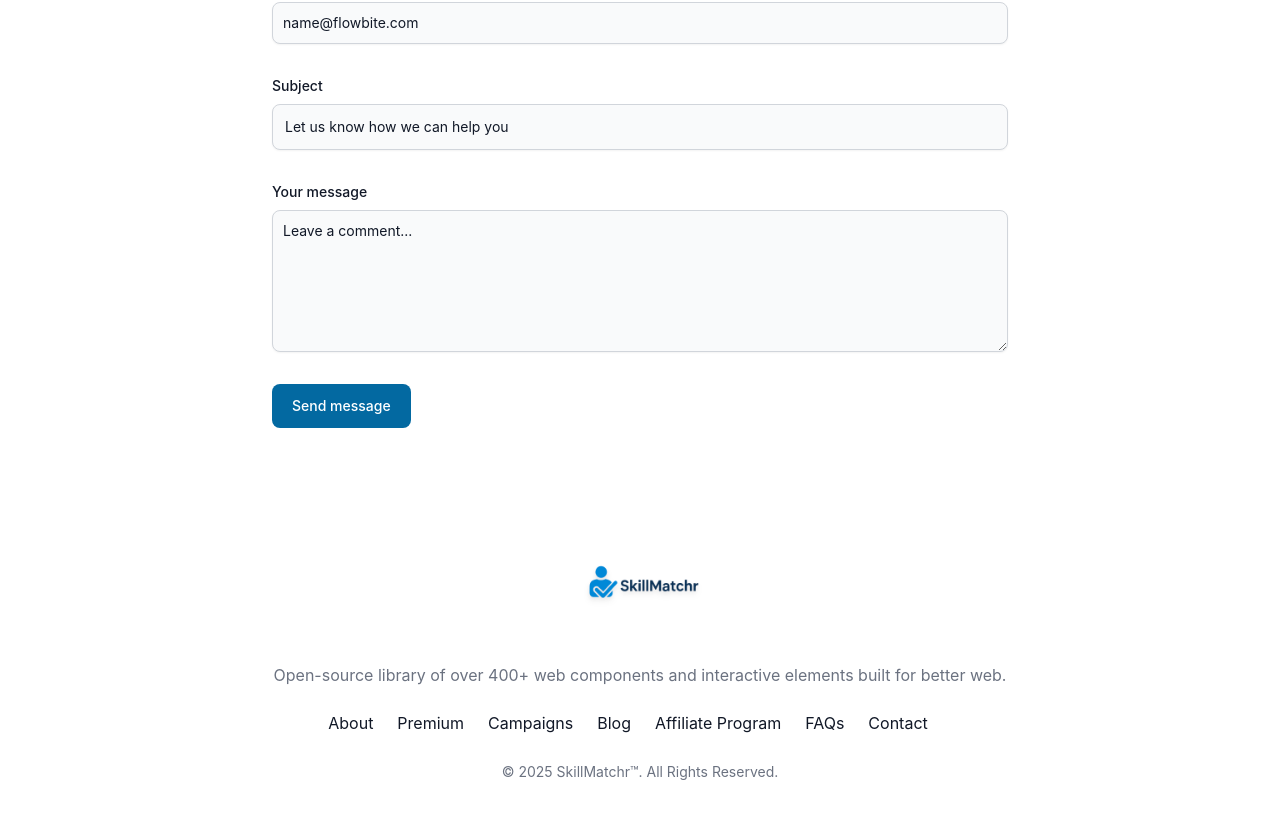
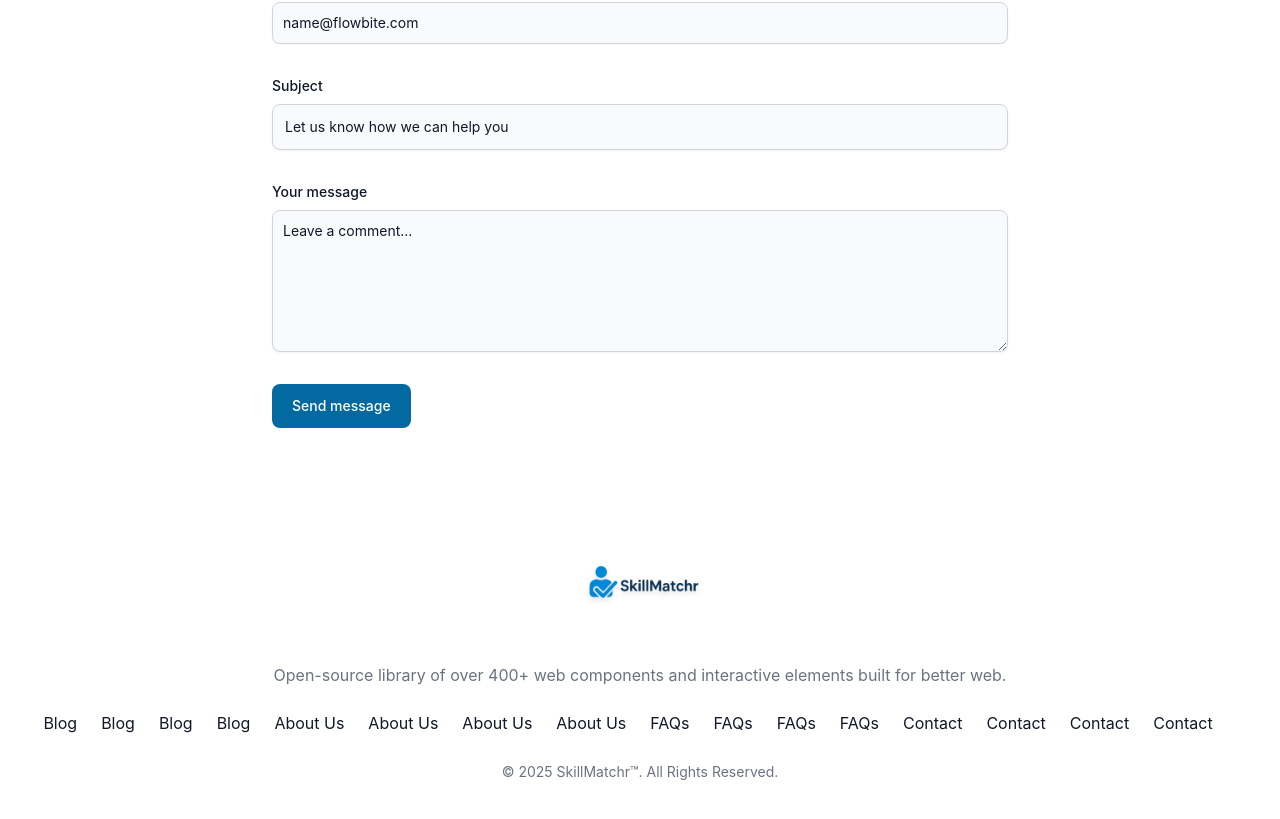
Before and after one commit to anjuladabarera/AI-ResumeAnalyzer, a React (Vite) app in the folder frontend/: page /contactUs in a window 1280 px wide. Shown: the part 347-1166 px from the top of the page. Built offline with nearby package versions, Linux system fonts and the light colour scheme.

Commit message:
feat: Update Footer links to include About Us and remove unnecessary items

```diff
--- a/frontend/src/components/footer.jsx
+++ b/frontend/src/components/footer.jsx
@@ -25,9 +25,18 @@ export const Footer = () => {
 
         {/* Links */}
         <ul className="flex flex-wrap justify-center items-center mb-6 text-gray-900 dark:text-white">
-          {["About", "Premium", "Campaigns", "Blog", "Affiliate Program", "FAQs", "Contact"].map(
+          {[ "Blog", "About Us", "FAQs", "Contact"].map(
             (item) => (
               <li key={item}>
+                <a href="" className="mr-4 hover:underline md:mr-6">
+                  {item}
+                </a>
+                <a href="#" className="mr-4 hover:underline md:mr-6">
+                  {item}
+                </a>
+                <a href="#" className="mr-4 hover:underline md:mr-6">
+                  {item}
+                </a>
                 <a href="#" className="mr-4 hover:underline md:mr-6">
                   {item}
                 </a>
```
